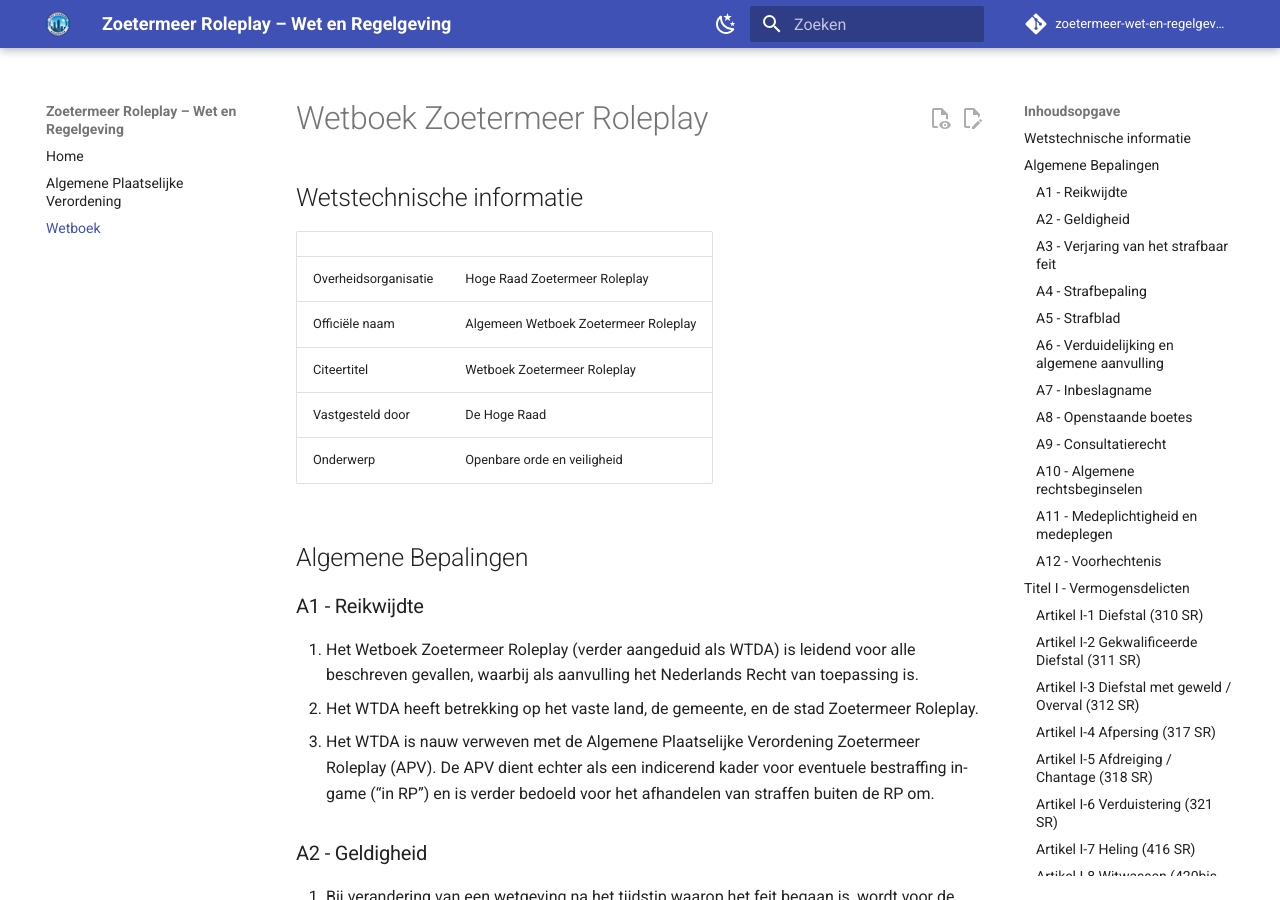
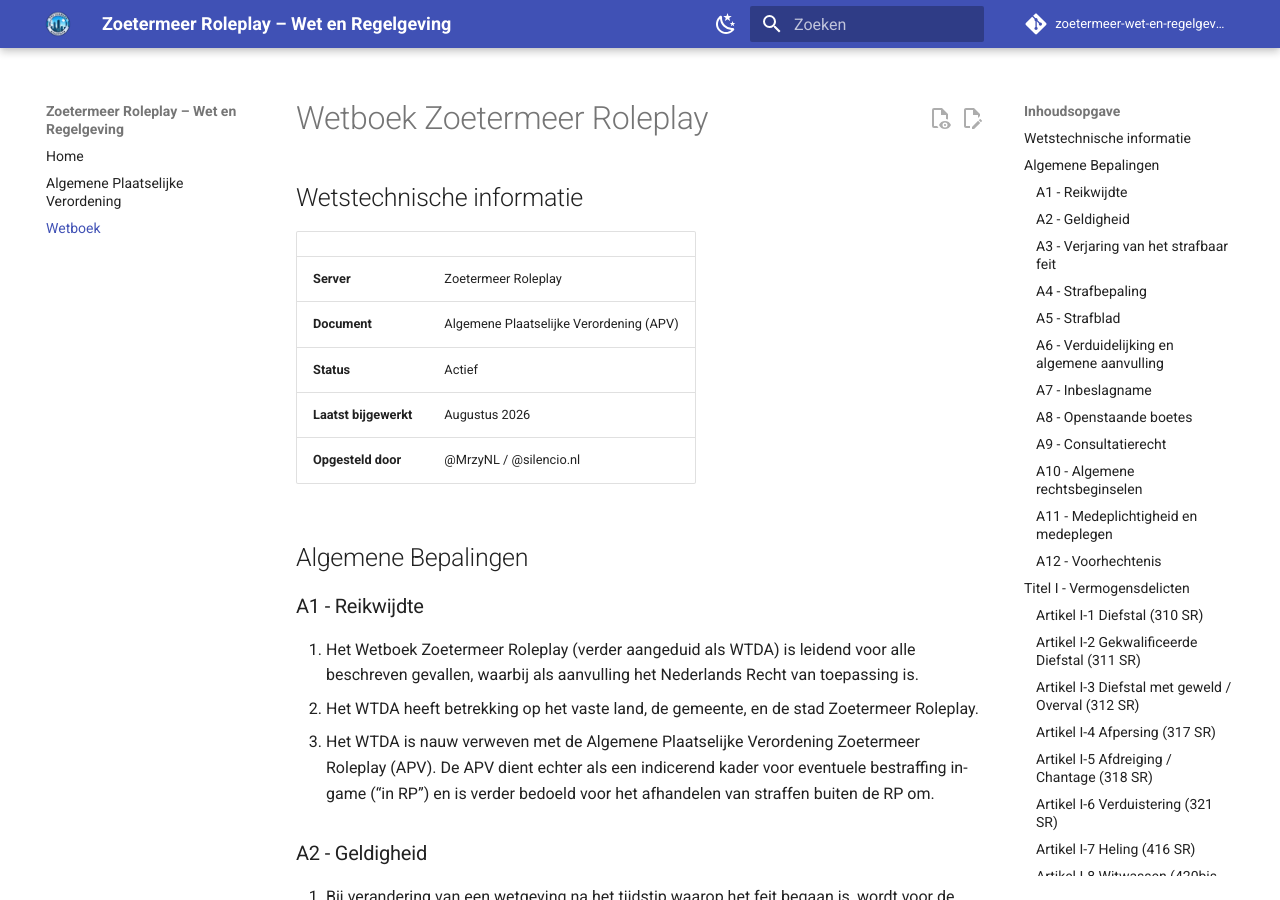
Before and after one commit to mrzynl-dev/zoetermeer-wet-en-regelgeving, an MkDocs documentation site: the page built from docs/wetboek.md, in a window 1280 px wide and 900 px high. Built offline with MkDocs 1.6.1 and Material for MkDocs 9.7.7, drawn with Linux system fonts in a browser that asks for light colours; comment, search, counter and statistics services are not loaded.

Commit message:
Update wetboek.md

```diff
--- a/docs/wetboek.md
+++ b/docs/wetboek.md
@@ -4,11 +4,11 @@
 
 | | |
 |---|---|
-| Overheidsorganisatie      | Hoge Raad Zoetermeer Roleplay |
-| Officiële naam            | Algemeen Wetboek Zoetermeer Roleplay |
-| Citeertitel               | Wetboek Zoetermeer Roleplay |
-| Vastgesteld door          | De Hoge Raad |
-| Onderwerp                 | Openbare orde en veiligheid |
+| **Server**              | Zoetermeer Roleplay |
+| **Document**            | Algemene Plaatselijke Verordening (APV) |
+| **Status**              | Actief |
+| **Laatst bijgewerkt**   | Augustus 2026 |
+| **Opgesteld door**      | @MrzyNL / @silencio.nl
 
 ## Algemene Bepalingen
 
```
